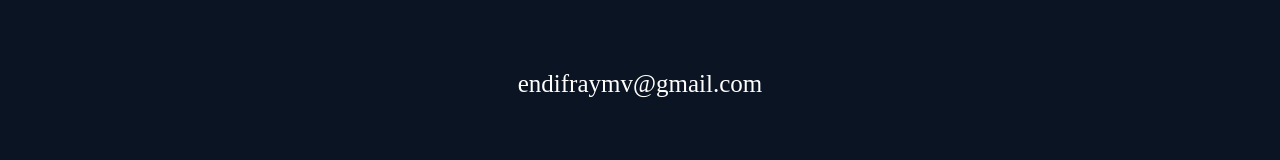
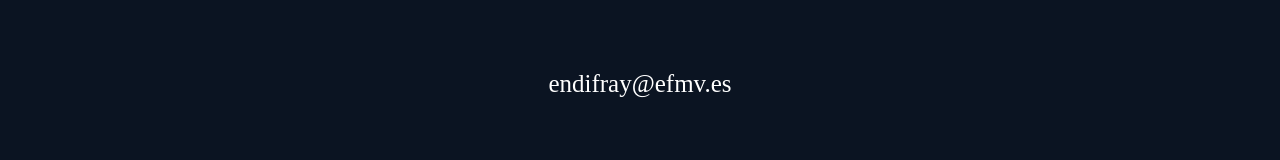
Before and after one commit to JsEndiFray/efmv-frontend, an Angular app: page /contact in a window 1280 px wide. Shown: the part 148-308 px from the top of the page. Built offline with nearby package versions, Linux system fonts and the light colour scheme.

Commit message:
cambio en contacto

```diff
--- a/src/app/pages/contact/contact.component.ts
+++ b/src/app/pages/contact/contact.component.ts
@@ -18,7 +18,7 @@ import {ContactApiService} from '../../core/services/contact-api.service';
 
 })
 export class ContactComponent {
-  email: String = 'endifraymv@gmail.com'
+  email: String = 'endifray@efmv.es'
 
   constructor(private _ContactApiService: ContactApiService,
               private router: Router) {
```
